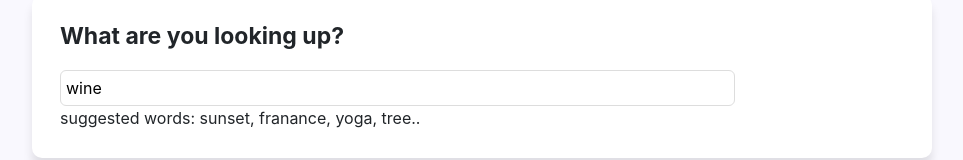
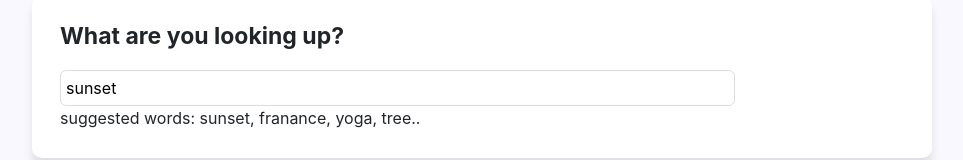
Before and after one commit to Andile18/my-dictionary, a React (Create React App) app: page / in a window 1280 px wide. Shown: the part 120-280 px from the top of the page, without its empty margins (50-1013 px from the left). Built offline with nearby package versions, Linux system fonts and the light colour scheme; no server answers.

Commit message:
Update App.js

```diff
--- a/src/App.js
+++ b/src/App.js
@@ -13,7 +13,7 @@ export default function App() {
 
       </header>
       <main>
-        <Dictionary defaultKeyword="wine" />
+        <Dictionary defaultKeyword="sunset" />
       </main>
       <footer className="App-footer">
       <small> Coded by Zama Andile Dlamini
```
